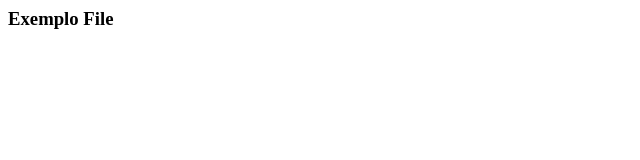
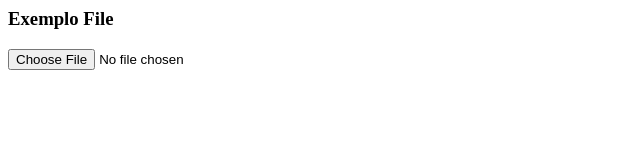
Before and after one commit to josiasOliveira/josiasOliveira.github.io, a plain HTML site: page Exemplo_file.html in a window 1280 px wide. Shown: the whole page, without its empty margins (0-640 px from the left). Drawn offline with Linux system fonts and the light colour scheme.

Commit message:
Update Exemplo_file.html

```diff
--- a/Exemplo_file.html
+++ b/Exemplo_file.html
@@ -2,5 +2,6 @@
 <html>
    <body>
        <h3> Exemplo File  <h3>
+          <input type=file accept="image/*;capture=camera">
    </body>
 </html>
```
